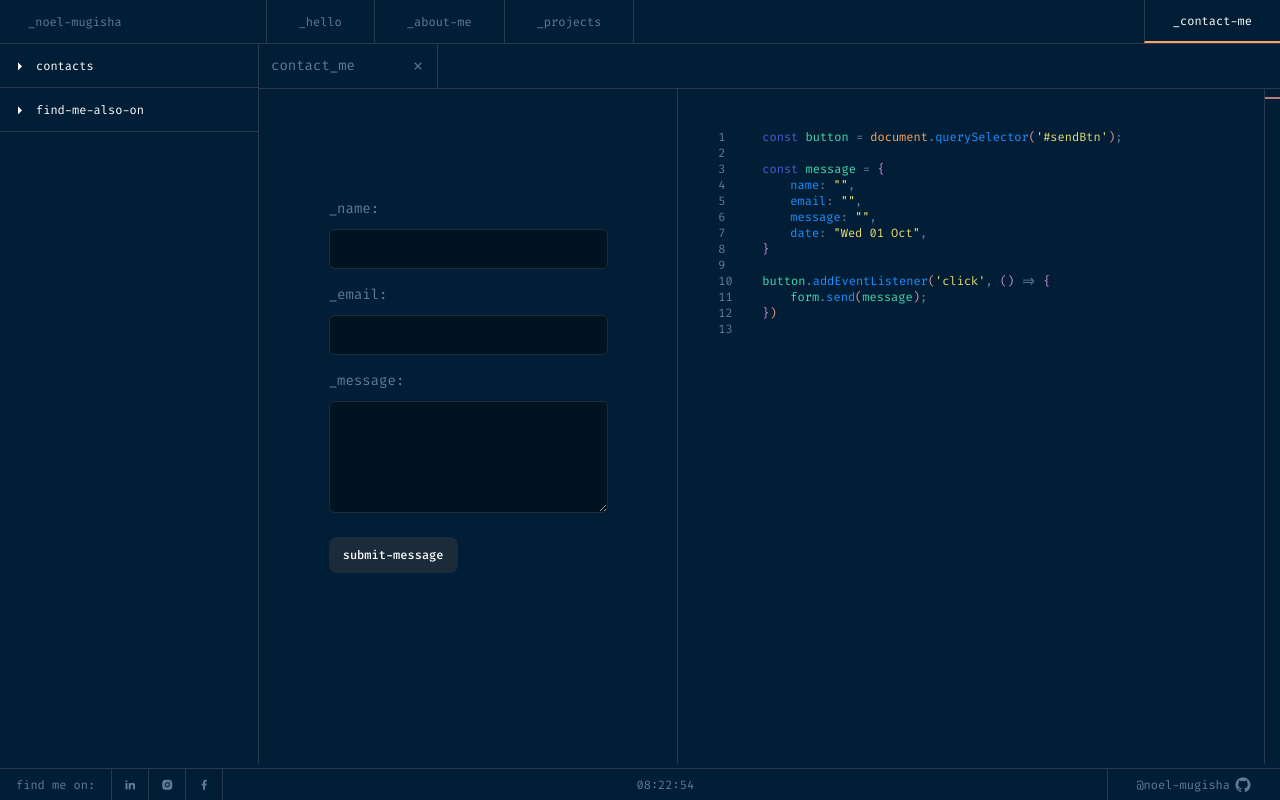
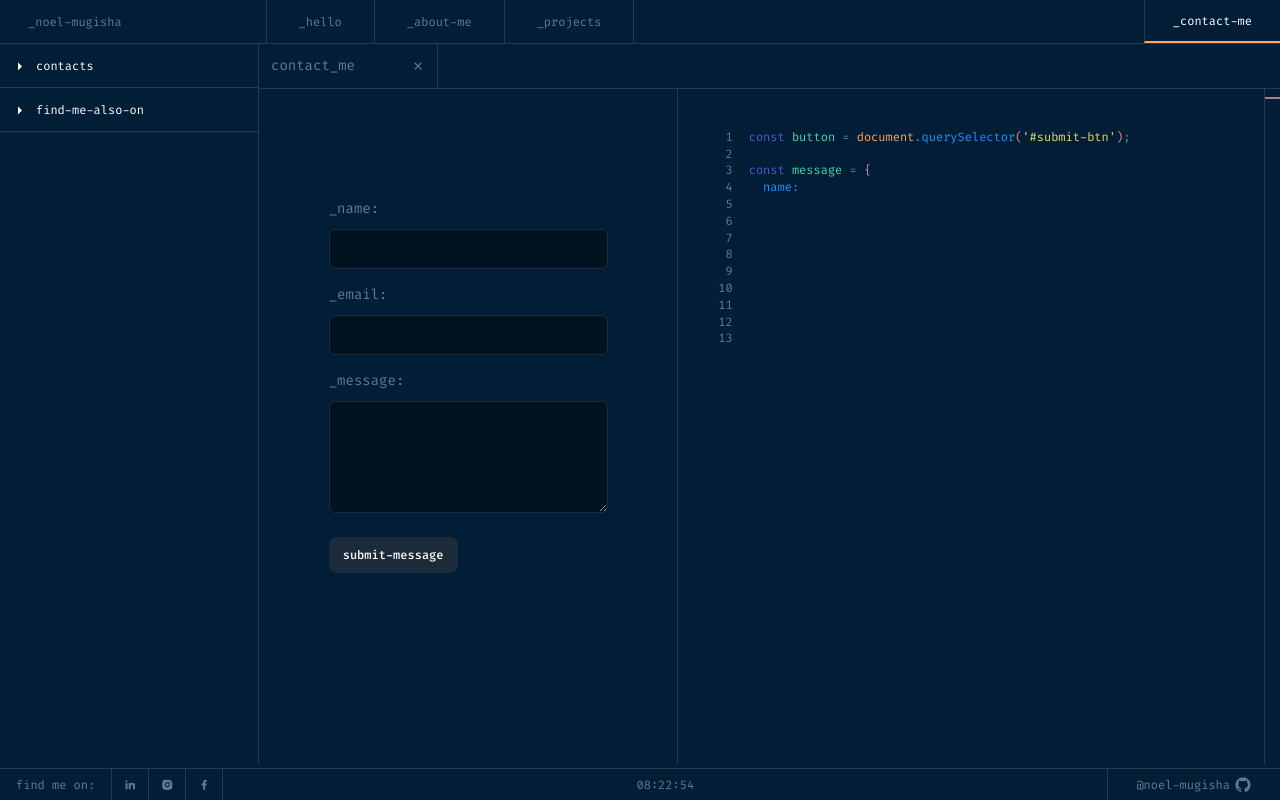
Before and after one commit to noel-mugisha/me-portfolio, a React (Vite) app: page / in a window 1280 px wide. Both pictures are taken after a click on the button "_contact-me". Built offline with nearby package versions, Linux system fonts and the light colour scheme.

Commit message:
Contact me page animations

```diff
--- a/src/views/ContactMe/FormCode.jsx
+++ b/src/views/ContactMe/FormCode.jsx
@@ -1,120 +1,236 @@
-import React from "react";
+import React, { useState, useEffect, useRef } from "react";
 import { useSelector } from "react-redux";
-import Brackets from "../../components/Brackets";
-import ImportsColorizer from "../../components/ImportsColorizer";
 import Keyword from "../../components/Keyword";
 import Literal from "../../components/Literal";
 import PropertiesColorizer from "../../components/PropertiesColorizer";
 import StringColorizer from "../../components/StringColorizer";
 import Symbol from "../../components/Symbol";
+import ImportsColorizer from "../../components/ImportsColorizer";
+import Brackets from "../../components/Brackets";
 import moment from "moment";
 
 export default function FormCode() {
-  const [newContent, setnewContent] = React.useState();
-  var content;
-  const contentRef = React.useRef();
-  let form = useSelector((state) => state.contactForm);
+  const form = useSelector((state) => state.contactForm);
+  const [displayedCode, setDisplayedCode] = useState("");
+  const [isTyping, setIsTyping] = useState(false);
+  const [showCursor, setShowCursor] = useState(true);
+  const typingTimeoutRef = useRef(null);
 
-  content = (
-    <p className="text-xs h-fit secondary-1" ref={contentRef}>
-      <p>
-        <Keyword keyword={"const"} />
-        <Literal literal={" button"} />
-        <Symbol symbol={" = "} />
-        <ImportsColorizer imported={"document"} />
-        <Symbol symbol={"."} />
-        <PropertiesColorizer property={"querySelector"} />
-        <Brackets brackets={"("} />
-        <StringColorizer onequote string={"#sendBtn"} />
-        <Brackets brackets={")"} />
-        <Symbol symbol={";"} />
-      </p>
-      <br />
-      <p>
-        <Keyword keyword={"const "} />
-        <Literal literal={" message"} />
-        <Symbol symbol={" = "} />
-        <Brackets brackets={"{"} second />
-      </p>
-      <div className="ml-7">
-        <p>
-          <PropertiesColorizer property={"name"} />
-          <Symbol symbol={": "} />
-          <StringColorizer string={form.name} />
-          <Symbol symbol={","} />
-        </p>
-        <p>
-          <PropertiesColorizer property={"email"} />
-          <Symbol symbol={": "} />
-          <StringColorizer string={form.email} />
-          <Symbol symbol={","} />
-        </p>
-        <p>
-          <PropertiesColorizer property={"message"} />
-          <Symbol symbol={": "} />
-          <StringColorizer string={form.message} />
-          <Symbol symbol={","} />
-        </p>
-        <p>
-          <PropertiesColorizer property={"date"} />
-          <Symbol symbol={": "} />
-          <StringColorizer string={moment(new Date()).format("ddd DD MMM")} />
-          <Symbol symbol={","} />
-        </p>
+  // Parse code into tokens for proper syntax highlighting
+  const codeStructure = [
+    { type: 'keyword', text: 'const' },
+    { type: 'space', text: ' ' },
+    { type: 'literal', text: 'button' },
+    { type: 'space', text: ' ' },
+    { type: 'symbol', text: '=' },
+    { type: 'space', text: ' ' },
+    { type: 'import', text: 'document' },
+    { type: 'symbol', text: '.' },
+    { type: 'property', text: 'querySelector' },
+    { type: 'bracket', text: '(' },
+    // --- UPDATED: Removed single quotes ---
+    { type: 'string', text: '#submit-btn', onequote: true },
+    { type: 'bracket', text: ')' },
+    { type: 'symbol', text: ';' },
+    { type: 'newline', text: '\n' },
+    { type: 'newline', text: '\n' },
+    { type: 'keyword', text: 'const ' },
+    { type: 'literal', text: 'message' },
+    { type: 'space', text: ' ' },
+    { type: 'symbol', text: '=' },
+    { type: 'space', text: ' ' },
+    { type: 'bracket', text: '{', second: true },
+    { type: 'newline', text: '\n' },
+    { type: 'indent', text: '  ' },
+    { type: 'property', text: 'name' },
+    { type: 'symbol', text: ': ' },
+    // --- UPDATED: Removed double quotes ---
+    { type: 'string', text: form.name },
+    { type: 'symbol', text: ',' },
+    { type: 'newline', text: '\n' },
+    { type: 'indent', text: '  ' },
+    { type: 'property', text: 'email' },
+    { type: 'symbol', text: ': ' },
+    // --- UPDATED: Removed double quotes ---
+    { type: 'string', text: form.email },
+    { type: 'symbol', text: ',' },
+    { type: 'newline', text: '\n' },
+    { type: 'indent', text: '  ' },
+    { type: 'property', text: 'message' },
+    { type: 'symbol', text: ': ' },
+    // --- UPDATED: Removed double quotes ---
+    { type: 'string', text: form.message },
+    { type: 'symbol', text: ',' },
+    { type: 'newline', text: '\n' },
+    { type: 'indent', text: '  ' },
+    { type: 'property', text: 'date' },
+    { type: 'symbol', text: ': ' },
+    // --- UPDATED: Removed double quotes ---
+    { type: 'string', text: moment(new Date()).format("ddd DD MMM") },
+    { type: 'newline', text: '\n' },
+    { type: 'bracket', text: '}', second: true },
+    { type: 'symbol', text: ';' },
+    { type: 'newline', text: '\n' },
+    { type: 'newline', text: '\n' },
+    { type: 'literal', text: 'button' },
+    { type: 'symbol', text: '.' },
+    { type: 'property', text: 'addEventListener' },
+    { type: 'bracket', text: '(' },
+    // --- UPDATED: Removed single quotes ---
+    { type: 'string', text: 'click', onequote: true },
+    { type: 'symbol', text: ', ' },
+    { type: 'bracket', text: '()', second: true },
+    { type: 'space', text: ' ' },
+    { type: 'symbol', text: '=>' },
+    { type: 'space', text: ' ' },
+    { type: 'bracket', text: '{', second: true },
+    { type: 'newline', text: '\n' },
+    { type: 'indent', text: '  ' },
+    { type: 'literal', text: 'form' },
+    { type: 'symbol', text: '.' },
+    { type: 'property', text: 'send' },
+    { type: 'bracket', text: '(' },
+    { type: 'literal', text: 'message' },
+    { type: 'bracket', text: ')' },
+    { type: 'symbol', text: ';' },
+    { type: 'newline', text: '\n' },
+    { type: 'bracket', text: '}', second: true },
+    { type: 'bracket', text: ')' },
+    { type: 'symbol', text: ';' },
+  ];
+
+  // Cursor blinking effect
+  useEffect(() => {
+    const cursorInterval = setInterval(() => {
+      setShowCursor(prev => !prev);
+    }, 530); // Blink every 530ms
+
+    return () => clearInterval(cursorInterval);
+  }, []);
+
+  // Realistic typing animation
+  useEffect(() => {
+    setDisplayedCode("");
+    setIsTyping(true);
+
+    let currentIndex = 0;
+    let currentCharCount = 0;
+
+    const typeNextCharacter = () => {
+      if (currentIndex < codeStructure.length) {
+        const currentToken = codeStructure[currentIndex];
+        const tokenText = currentToken.text || ""; // Ensure tokenText is a string
+
+        if (currentCharCount < tokenText.length) {
+          // Type one character from current token
+          setDisplayedCode(prev => prev + tokenText[currentCharCount]);
+          currentCharCount++;
+
+          // Variable typing speed for realism
+          let delay;
+          const currentChar = tokenText[currentCharCount - 1];
+
+          if (currentChar === '\n') {
+            delay = Math.random() * 200 + 150;
+          } else if (';,{}'.includes(currentChar)) {
+            delay = Math.random() * 150 + 100;
+          } else if (currentChar === ' ') {
+            delay = Math.random() * 80 + 40;
+          } else if ('()[]'.includes(currentChar)) {
+            delay = Math.random() * 100 + 50;
+          } else {
+            delay = Math.random() * 120 + 30;
+          }
+
+          if (Math.random() < 0.08) {
+            delay += Math.random() * 300 + 200;
+          }
+
+          typingTimeoutRef.current = setTimeout(typeNextCharacter, delay);
+        } else {
+          // Move to next token
+          currentIndex++;
+          currentCharCount = 0;
+          typeNextCharacter();
+        }
+      } else {
+        setIsTyping(false);
+      }
+    };
+
+    typeNextCharacter();
+
+    return () => {
+      if (typingTimeoutRef.current) {
+        clearTimeout(typingTimeoutRef.current);
+      }
+    };
+  }, [form.name, form.email, form.message]);
+
+  // Render code with syntax highlighting components
+  const renderCodeWithHighlighting = () => {
+    let renderedChars = 0;
+    const elements = [];
+    let key = 0;
+
+    for (let i = 0; i < codeStructure.length; i++) {
+      const token = codeStructure[i];
+      const tokenText = token.text || ""; // Ensure tokenText is a string
+      const tokenLength = tokenText.length;
+      const charsToShow = Math.min(tokenLength, displayedCode.length - renderedChars);
+
+      if (charsToShow <= 0) break;
+
+      const visibleText = tokenText.substring(0, charsToShow);
+      renderedChars += charsToShow;
+
+      if (token.type === 'keyword') {
+        elements.push(<Keyword key={key++} keyword={visibleText} />);
+      } else if (token.type === 'literal') {
+        elements.push(<Literal key={key++} literal={visibleText} />);
+      } else if (token.type === 'property') {
+        elements.push(<PropertiesColorizer key={key++} property={visibleText} />);
+      } else if (token.type === 'string') {
+        elements.push(<StringColorizer key={key++} string={visibleText} onequote={token.onequote} />);
+      } else if (token.type === 'symbol') {
+        elements.push(<Symbol key={key++} symbol={visibleText} />);
+      } else if (token.type === 'import') {
+        elements.push(<ImportsColorizer key={key++} imported={visibleText} />);
+      } else if (token.type === 'bracket') {
+        elements.push(<Brackets key={key++} brackets={visibleText} second={token.second} />);
+      } else if (token.type === 'newline') {
+        elements.push(<br key={key++} />);
+      } else if (token.type === 'space' || token.type === 'indent') {
+        elements.push(<span key={key++}>{visibleText.replace(/ /g, "\u00a0")}</span>);
+      }
+
+      if (renderedChars >= displayedCode.length) break;
+    }
+
+    return elements;
+  };
+
+  return (
+    <div className="h-full w-7/12 p-10 flex border-left text-xs secondary-1">
+      {/* Line Numbers Column */}
+      <div className="mr-4 text-right select-none leading-[1.4]">
+        {[...Array(13).keys()].map((n) => (
+          <div key={n}>{n + 1}</div>
+        ))}
       </div>
-      <p></p>
-      <p>
-        <Brackets brackets={"}"} second />
-      </p>
-      <br />
-      <p>
-        <Literal literal={"button"} />
-        <Symbol symbol={"."} />
-        <PropertiesColorizer property={"addEventListener"} />
-        <Brackets brackets={"("} />
-        <StringColorizer string={"click"} onequote />
-        <Symbol symbol={", "} />
-        <Brackets brackets={"("} second />
-        <Brackets brackets={")"} second />
-        <Symbol symbol={" => "} />
-        <Brackets brackets={"{"} second />
-      </p>
-      <p className="pl-7">
-        <Literal literal={"form"} />
-        <Symbol symbol={"."} />
-        <PropertiesColorizer property={"send"} />
-        <Brackets brackets={"("} />
-        <Literal literal={"message"} />
-        <Brackets brackets={")"} />
-        <Symbol symbol={";"} />
-      </p>
-      <p>
-        <Brackets brackets={"}"} second />
-        <Brackets brackets={")"} />
-      </p>
-      <span className=" invisible">--</span>
-    </p>
-  );
-  React.useEffect(() => {
-    let p_content = contentRef.current;
-    let p_content_height = p_content.offsetHeight; // 12 for padding top
-    let p_content_lineHeight = Number(
-      getComputedStyle(p_content).lineHeight.substring(0, 2)
-    );
-    let lines = Math.ceil(p_content_height / p_content_lineHeight);
-    setnewContent(
-      <p className="w-4 text-xs h-full mr-7">
-        {[...Array(lines).keys()].map((number, i) => (
-          <span key={i}>{number + 1} </span>
-        ))}
-      </p>
-    );
-    return () => {};
-  }, [contentRef]);
-  return (
-    <div className="h-full w-7/12 p-10 flex border-left">
-      {newContent}
-      {content}
+
+      {/* Code Block with Typing Effect */}
+      <div className="h-fit leading-[1.4] relative whitespace-pre">
+        {renderCodeWithHighlighting()}
+        {/* Blinking Cursor */}
+        {isTyping && (
+          <span
+            className={`inline-block w-[1px] h-3 bg-white ${showCursor ? 'opacity-100' : 'opacity-0'}`}
+            style={{ transition: 'opacity 0.1s' }}
+          >
+          </span>
+        )}
+      </div>
     </div>
   );
 }
```
